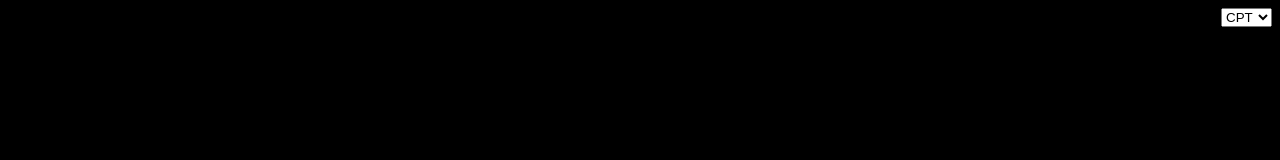
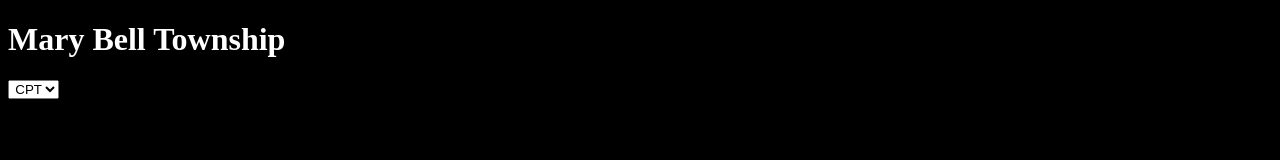
Before and after one commit to csw220001/Mary-Bell-Township, a plain HTML site: page homecpt.html in a window 1280 px wide. Drawn offline with Linux system fonts and the light colour scheme; files that its build step writes are made by us from their sources.

Commit message:
linked styles properly

```diff
--- a/homecpt.html
+++ b/homecpt.html
@@ -4,10 +4,10 @@
         <meta charset="utf-8">
         <meta name="viewport" content="width=device-width, initial-scale=1.0">
         <title>Greetings from Mary Bell Township!</title>
-        <link rel="stylesheet" href="homecpt.css">
+        <link rel="stylesheet" href="styles/homecpt.css">
     </head>
     <body>
-
+        <h1>Mary Bell Township</h1>
         <footer>
             <select name="status" id="status" onchange="oldHome()">
                 <option value="en">ENG</option>
--- a/styles/home.css
+++ b/styles/home.css
@@ -1,3 +1,3 @@
-footer {
+footer select {
     text-align: right;
 }
--- a/styles/homecpt.css
+++ b/styles/homecpt.css
@@ -3,6 +3,6 @@ body {
     background-color: black;
 }
 
-footer {
+footer select {
     text-align: right;
 }
```
Also changed, not shown: home.html (+1 -1 lines).
